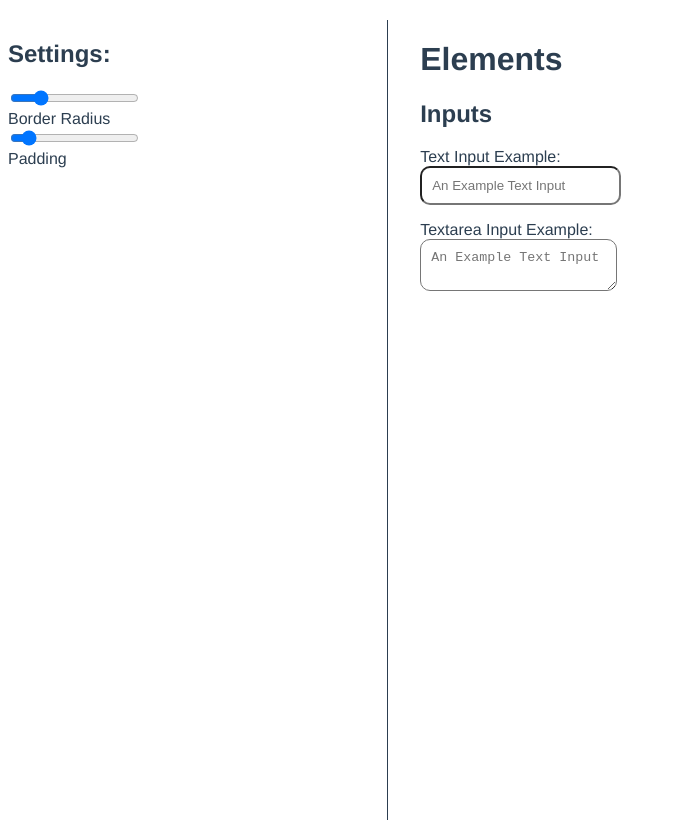
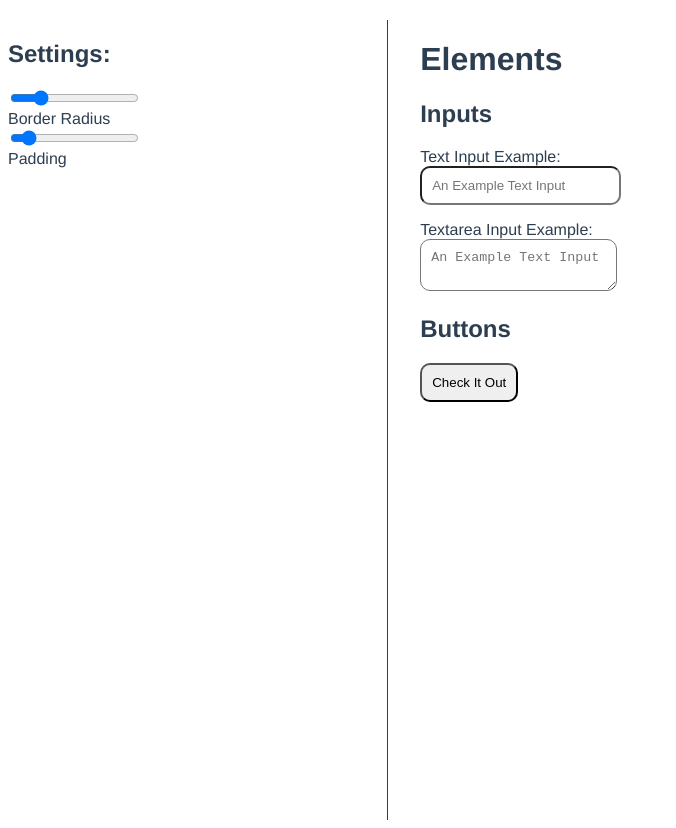
Before and after one commit to drinkingtheink/form-styler, a Vue app: page / in a window 1280 px wide. Shown: the whole page, without its empty margins (0-676 px from the left). Built offline with nearby package versions, Linux system fonts and the light colour scheme.

Commit message:
here comes buttons

```diff
--- a/src/components/AppStage.vue
+++ b/src/components/AppStage.vue
@@ -35,12 +35,20 @@
         :borderWidth="borderWidth"
         :inputPadding="inputPadding"
       />
+
+      <Buttons
+        :borderColor="borderColor"
+        :borderRadius="borderRadius"
+        :borderWidth="borderWidth"
+        :inputPadding="inputPadding"
+      />
     </div>
   </main>
 </template>
 
 <script>
 import Inputs from './Inputs.vue'
+import Buttons from './Buttons.vue'
 
 export default {
   name: 'AppStage',
@@ -48,7 +56,8 @@ export default {
     msg: String
   },
   components: {
-    Inputs
+    Inputs,
+    Buttons,
   },
   data() {
     return {
--- /dev/null
+++ b/src/components/Buttons.vue
@@ -0,0 +1,36 @@
+<template>
+  <div class="buttons-collection">
+      <h2>Buttons</h2>
+
+      <section>
+        <button :style="btnStyles">Check It Out</button>
+      </section>
+  </div>
+</template>
+
+<script>
+export default {
+  name: 'Buttons',
+  props: {
+    borderRadius: String,
+    borderWidth: String,
+    borderColor: String,
+    inputPadding: String,
+  },
+  computed: {
+      btnStyles() {
+          return {
+              'borderRadius': `${this.borderRadius}px`,
+              'padding': `${this.inputPadding}px`,
+          }
+      }
+  }
+}
+</script>
+
+<style scoped>
+section {
+    margin: 1rem 0;
+}
+
+</style>
```
